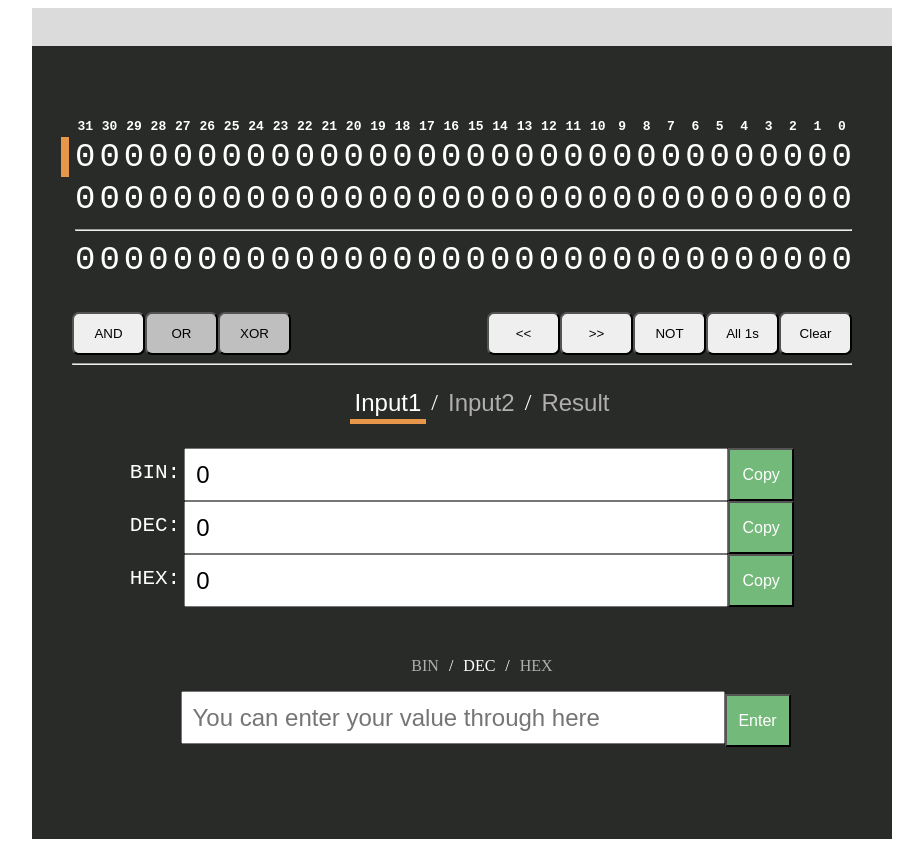
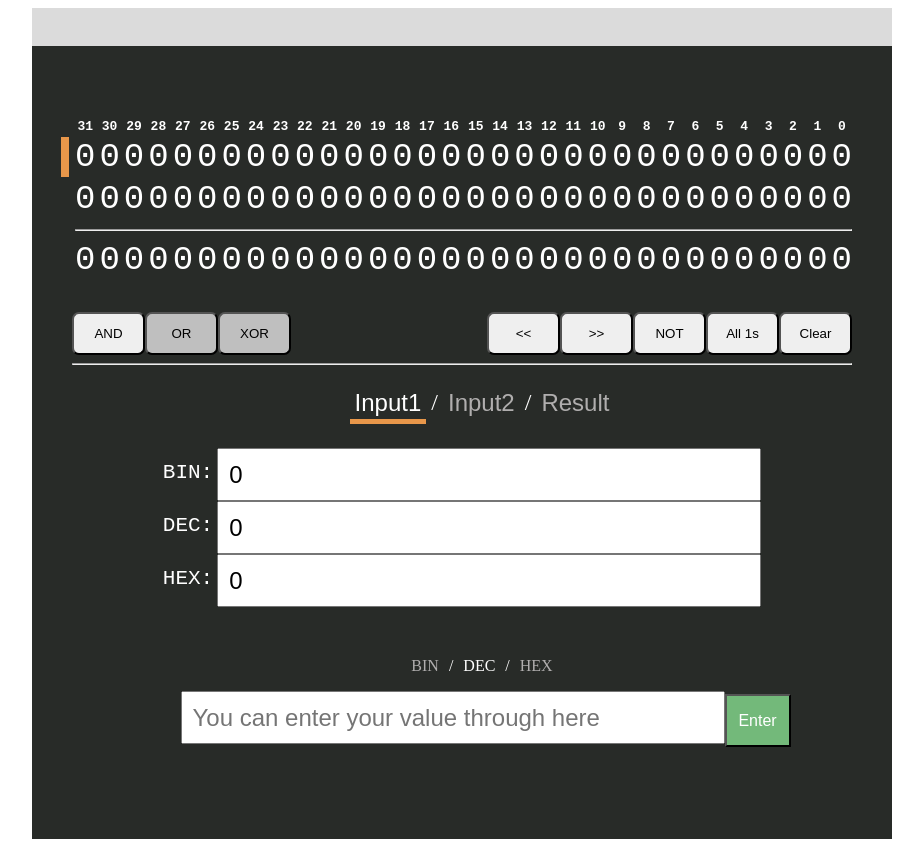
Before and after one commit to Lulkafe/BinaryCalc, a React app: page / in a window 1280 px wide. Shown: the whole page, without its empty margins (178-1101 px from the left). Built offline with nearby package versions, Linux system fonts and the light colour scheme.

Commit message:
Removed Copy buttons

```diff
--- a/src/components.tsx
+++ b/src/components.tsx
@@ -227,8 +227,6 @@ function OutputNavi () {
 function OutputBars() {
 
     const { state } = useContext(CalcContext);
-    const bin_at = (v, i) => (v >> i) & 1;
-
     let base_val: number = 0;
     let bin_val: string = '';
     let dec_val: string = '';
@@ -261,10 +259,10 @@ function OutputBar(props) {
         <div className='output-bar__wrapper'>
             <label className='output-bar__label'>{header}</label>
             <input className='output-bar__input' type="text" value={value} readOnly/>
-            <button className='output-bar__copy-btn' type="button">Copy</button>
         </div>
     )
 }
+
 
 function UserInputSection () {
 
```
Also changed, not shown: 1 other file (tests, documents, lock files or other folders).
